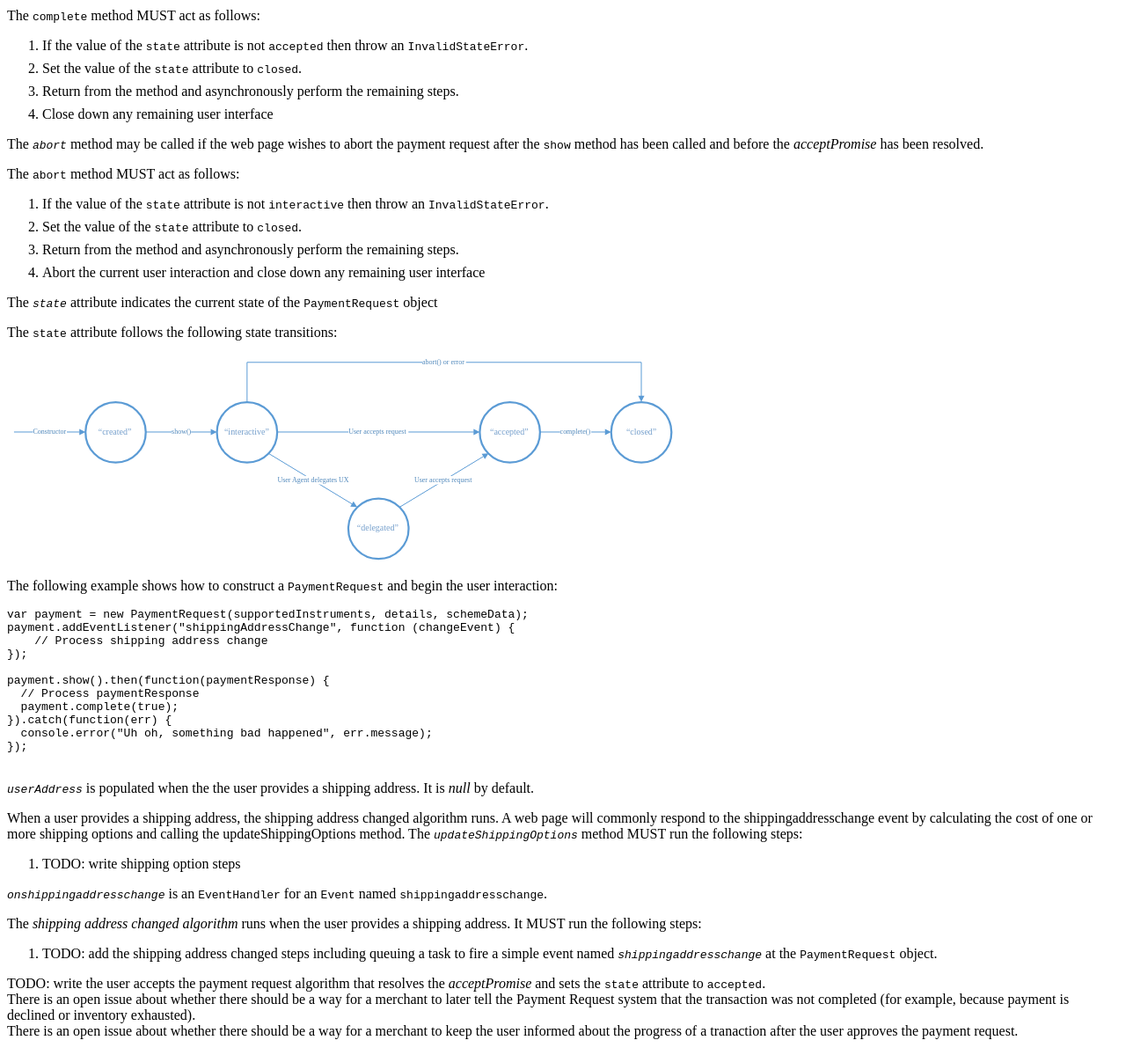
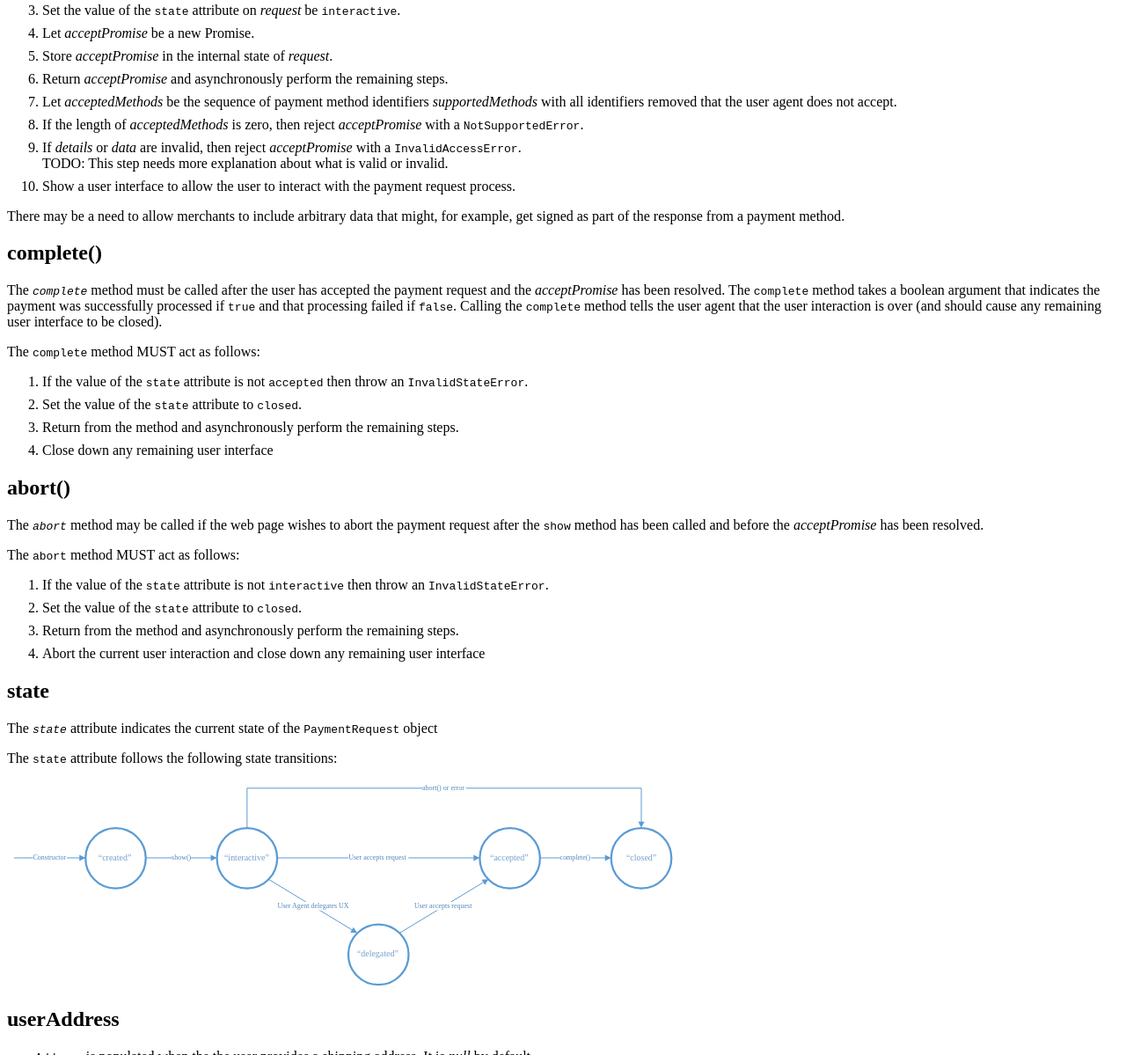
Before and after one commit to WICG/historical-paymentrequest, a plain HTML site: page specs/paymentrequest.html in a window 1280 px wide. Shown: the part 3213-4412 px from the top of the page at 88% size. Drawn offline with Linux system fonts and the light colour scheme.

Commit message:
Added headings for the PaymentRequest interface elements.

```diff
--- a/specs/paymentrequest.html
+++ b/specs/paymentrequest.html
@@ -227,6 +227,25 @@ interface PaymentRequest : EventTarget {
         user agent while the user is providing input before approving or denying a payment request.
       </p>
 
+      <p>The following example shows how to construct a <a><code>PaymentRequest</code></a> and begin the
+      user interaction:</p>
+
+      <pre class="example highlight">
+var payment = new PaymentRequest(supportedInstruments, details, schemeData);
+payment.addEventListener("shippingAddressChange", function (changeEvent) {
+    // Process shipping address change
+});
+
+payment.show().then(function(paymentResponse) {
+  // Process paymentResponse
+  payment.complete(true);
+}).catch(function(err) {
+  console.error("Uh oh, something bad happened", err.message);
+});
+      </pre>
+
+      <section>
+        <h2>PaymentRequest constructor</h2>
         <p>
           The <a><code>PaymentRequest</code></a> is constructed using the supplied <code>supportedMethods</code>
           list, the payment <code>details</code>, and any <a>payment method</a> specific <code>data</code>.
@@ -289,7 +308,7 @@ interface PaymentRequest : EventTarget {
           <li>Let <em>request</em> be a new <a><code>PaymentRequest</code></a>.</li>
           <li>Let <em>supportedMethods</em> be a structured clone of <code>supportedMethods</code>, <em>details</em> be a structured clone of <code>details</code>, and <em>data</em> be a structured clone of <code>data</code>.</li>
           <li>Store <em>supportedMethods</em>, <em>details</em>, and <em>data</em> in the internal state of <em>request</em>.</li>
-        <li>Set the value of the <a><code>state</code></a> attribute on <em>request</em> to <code>created</code>.
+          <li>Set the value of the <a><code>state</code></a> attribute on <em>request</em> to <code>created</code>.</li>
           <li>
             Set the value of the <a><code>userAddress</code></a> attribute on <em>request</em> to <em>null</em>.
           </li>
@@ -301,7 +320,10 @@ interface PaymentRequest : EventTarget {
           </li>
           <li>Return <em>request</em>.</li>
         </ol>
+      </section>
 
+      <section>
+        <h2>show()</h2>
         <p>
           The <code><dfn>show</dfn></code> method is called when the page wants to begin user interaction for the
           payment request. The <code>show</code> method will return a <a>Promise</a> that will be resolved when the
@@ -352,7 +374,10 @@ interface PaymentRequest : EventTarget {
           <p>There may be a need to allow merchants to include arbitrary data that might, for example,
           get signed as part of the response from a <a>payment method</a>.</p>
         </div>
+      </section>
 
+      <section>
+        <h2>complete()</h2>
         <p>The <code><dfn>complete</dfn></code> method must be called after the user has accepted the payment
         request and the <a><em>acceptPromise</em></a> has been resolved. The <code>complete</code> method
         takes a boolean argument that indicates the payment was successfully processed if <code>true</code> and
@@ -367,7 +392,10 @@ interface PaymentRequest : EventTarget {
           <li>Return from the method and asynchronously perform the remaining steps.</li>
           <li>Close down any remaining user interface</li>
         </ol>
+      </section>
 
+      <section>
+        <h2>abort()</h2>
         <p>The <code><dfn>abort</dfn></code> method may be called if the web page wishes to abort the payment
         request after the <a><code>show</code></a> method has been called and before the <a><em>acceptPromise</em></a>
         has been resolved.</p>
@@ -380,7 +408,10 @@ interface PaymentRequest : EventTarget {
           <li>Return from the method and asynchronously perform the remaining steps.</li>
           <li>Abort the current user interaction and close down any remaining user interface</li>
         </ol>
+      </section>
 
+      <section>
+        <h2>state</h2>
         <p>The <code><dfn>state</dfn></code> attribute indicates the current state of the <a><code>PaymentRequest</code></a>
         object</p>
 
@@ -388,24 +419,10 @@ interface PaymentRequest : EventTarget {
           <p>The <a><code>state</code></a> attribute follows the following state transitions:</p>
           <img src="state-transitions.svg" width="758" height="234">
         </div>
+      </section>
 
-      <p>The following example shows how to construct a <a><code>PaymentRequest</code></a> and begin the
-      user interaction:</p>
-
-      <pre class="example highlight">
-var payment = new PaymentRequest(supportedInstruments, details, schemeData);
-payment.addEventListener("shippingAddressChange", function (changeEvent) {
-    // Process shipping address change
-});
-
-payment.show().then(function(paymentResponse) {
-  // Process paymentResponse
-  payment.complete(true);
-}).catch(function(err) {
-  console.error("Uh oh, something bad happened", err.message);
-});
-      </pre>
-
+      <section>
+        <h2>userAddress</h2>
         <p>
           <code><dfn>userAddress</dfn></code> is populated when the the user provides a shipping
           address. It is <em>null</em> by default.
@@ -437,6 +454,7 @@ payment.show().then(function(paymentResponse) {
             object.</div>
           </li>
         </ol>
+      </section>
 
       <div class="ednote">
         TODO: write the user accepts the payment request algorithm that resolves the <a><em>acceptPromise</em></a>
```
Lines whose indentation alone changed are shown as unchanged.
